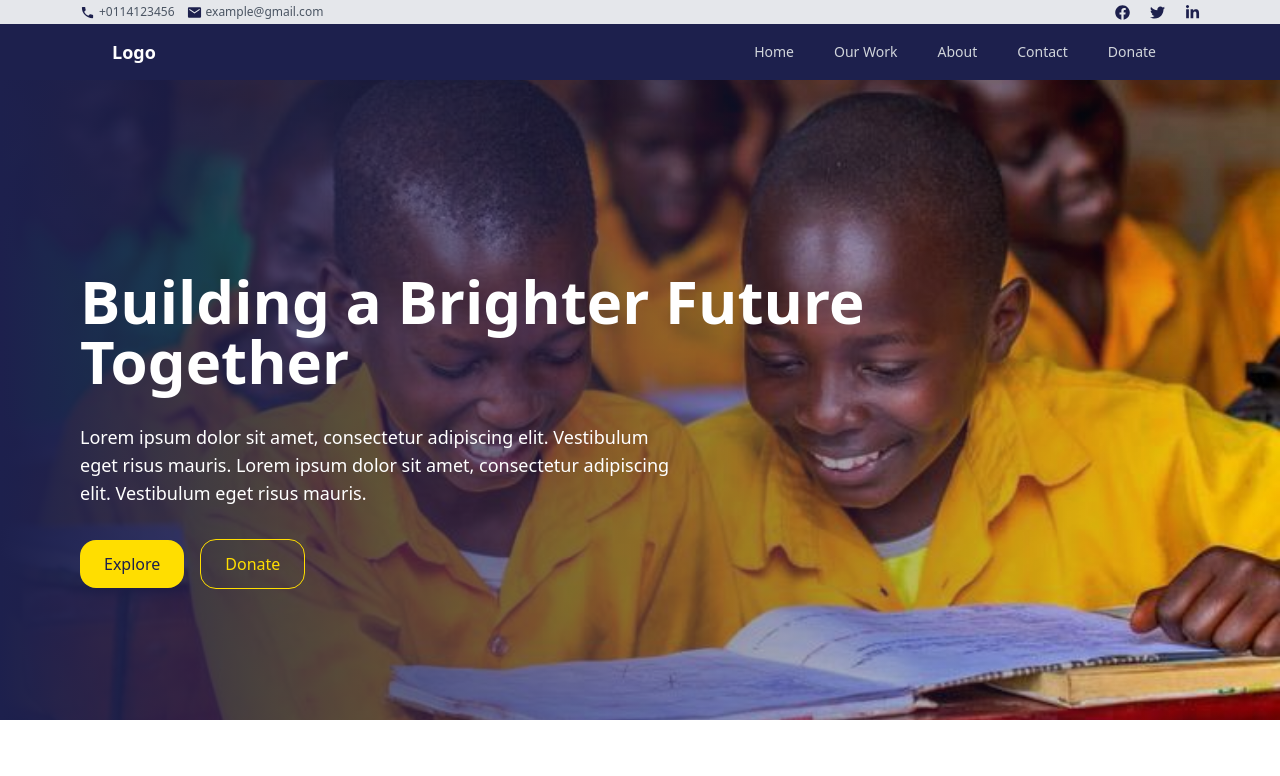
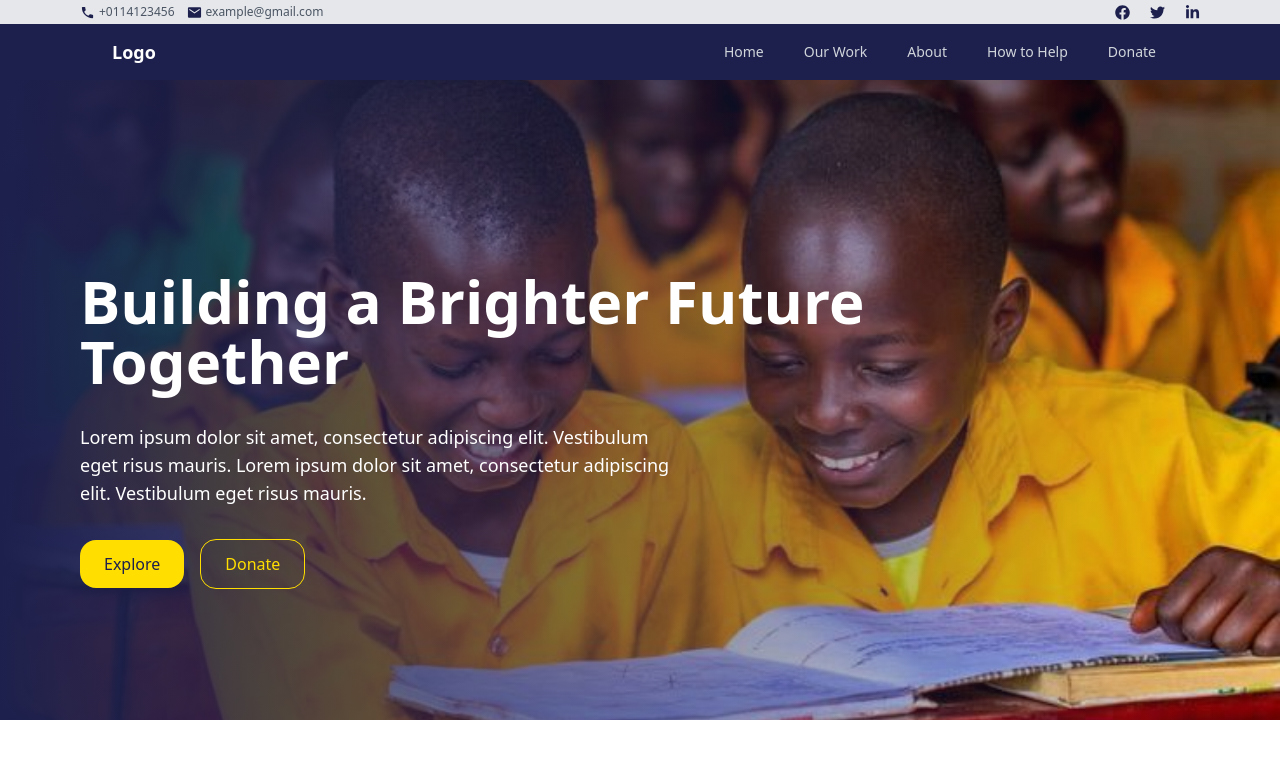
Before and after one commit to Liya-F/infoSite, a React (Vite) app: page / in a window 1280 px wide. Shown: the top 776 px of the page. Built offline with nearby package versions, Linux system fonts and the light colour scheme.

Commit message:
removed contact

```diff
--- a/src/components/ui/NavBar.jsx
+++ b/src/components/ui/NavBar.jsx
@@ -63,7 +63,7 @@
             <Link to="/" text="Home"/>
             <Link to="/ourwork" text="Our Work"/>
             <Link to="/about" text="About"/>
-            <Link to="/contact" text="Contact"/>
+            <Link to="/howtoHelp" text="How to Help"/>
             <Link to="/donate" text="Donate"/>
             </div>
           </div>
@@ -75,11 +75,17 @@
         <a href="/" className="text-gray-300 hover:bg-gray-700 hover:text-white block px-3 py-2 rounded-md text-base font-medium">
             Home
           </a>
+          <a href="/ourwork" className="text-gray-300 hover:bg-gray-700 hover:text-white block px-3 py-2 rounded-md text-base font-medium">
+            Our Work
+          </a>
           <a href="/about" className="text-gray-300 hover:bg-gray-700 hover:text-white block px-3 py-2 rounded-md text-base font-medium">
-            About Us
+            About
           </a>
-          <a href="/contact" className="text-gray-300 hover:bg-gray-700 hover:text-white block px-3 py-2 rounded-md text-base font-medium">
-            Contact Us
+          <a href="/howtoHelp" className="text-gray-300 hover:bg-gray-700 hover:text-white block px-3 py-2 rounded-md text-base font-medium">
+            How to Help
+          </a>
+          <a href="/donate" className="text-gray-300 hover:bg-gray-700 hover:text-white block px-3 py-2 rounded-md text-base font-medium">
+            Donate
           </a>
         </div>
       </div>
```
